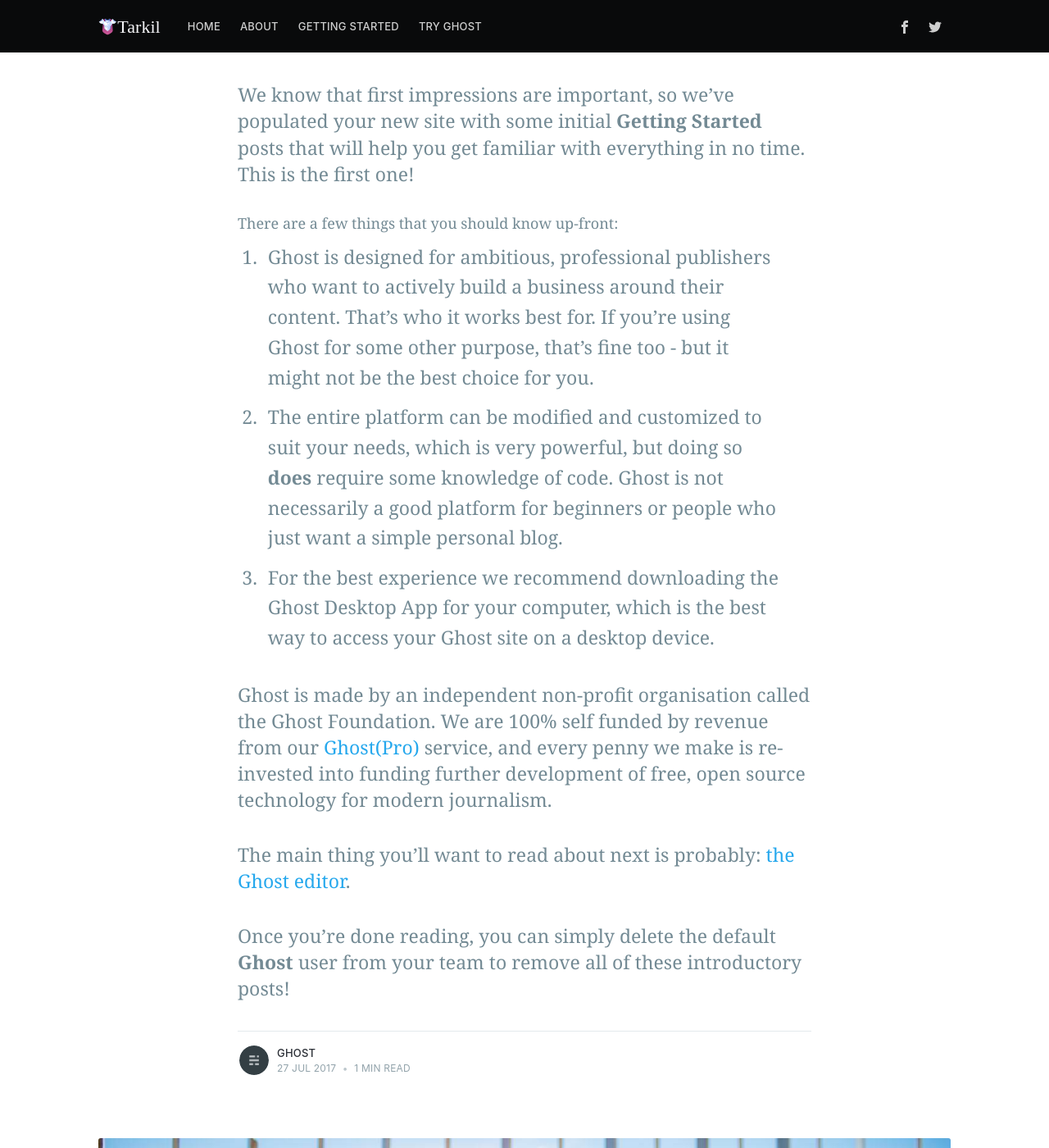
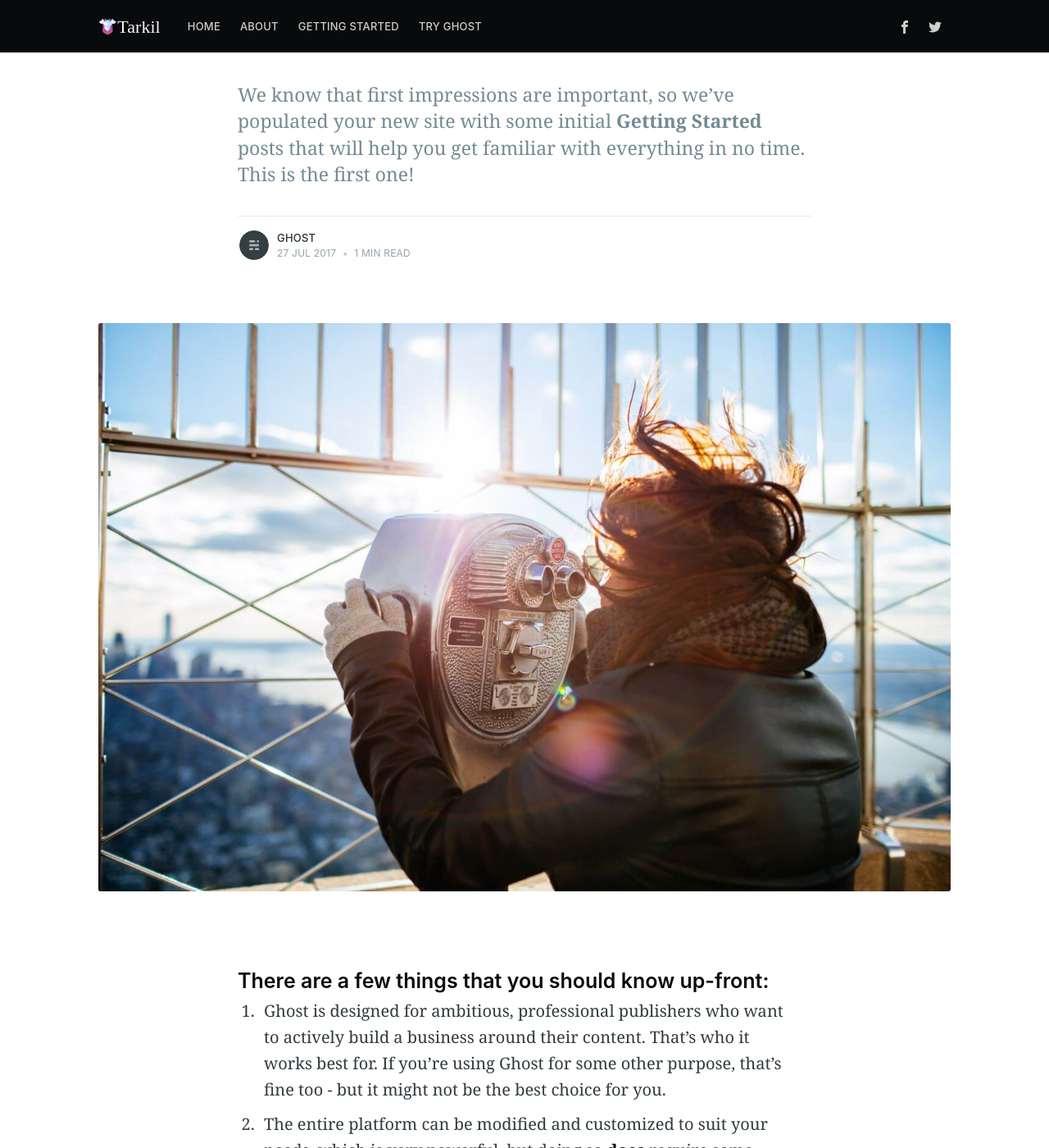
Before and after one commit to tarkil/blog, a Jekyll site: the page built from _posts/2017-07-27-welcome.md, in a window 1280 px wide and 1400 px high, scrolled down 203 px. Shown: the whole window at 82% size. Built offline with Jekyll 4.4.1, drawn with Linux system fonts in a browser that asks for light colours; nearby versions of some CDN libraries; some of the changed text lies outside the part shown.

Commit message:
Fix post excerpt

```diff
--- a/_layouts/post.html
+++ b/_layouts/post.html
@@ -118,7 +118,8 @@
 
             <section class="post-full-content">
                 <div class="post-content">
-                    {{content}}
+                    {% assign contentArray = content | markdownify | split: site.excerpt_separator  %}
+                    {{ contentArray.last | prepend: "<p>"}}
                 </div>
             </section>
 
--- a/_posts/2017-07-27-welcome.md
+++ b/_posts/2017-07-27-welcome.md
@@ -14,7 +14,7 @@
 Hey! Welcome to Ghost, it's great to have you :)
 
 We know that first impressions are important, so we've populated your new site with some initial **Getting Started** posts that will help you get familiar with everything in no time. This is the first one!
-
+<!--more-->
 ### There are a few things that you should know up-front:
 1. Ghost is designed for ambitious, professional publishers who want to actively build a business around their content. That's who it works best for. If you're using Ghost for some other purpose, that's fine too - but it might not be the best choice for you.
 2. The entire platform can be modified and customized to suit your needs, which is very powerful, but doing so **does** require some knowledge of code. Ghost is not necessarily a good platform for beginners or people who just want a simple personal blog.
```
Also changed, not shown: _posts/2020-04-19-fixing-broken-links.md (+3 -1 lines).
